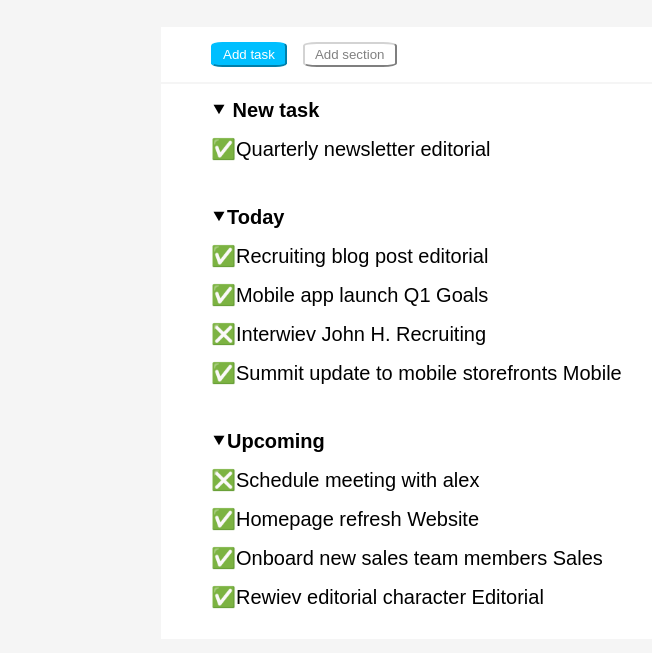
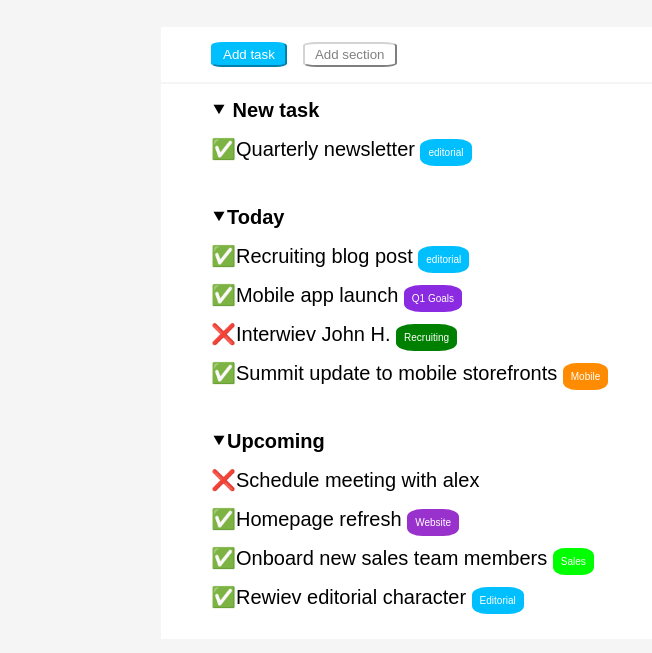
Before and after one commit to GabrieleSalati/html-css-toboolist, a plain HTML site: page index.html in a window 1280 px wide. Shown: the part 73-726 px from the top of the page, without its empty margins (139-791 px from the left). Drawn offline with Linux system fonts and the light colour scheme.

Commit message:
Consegna completata

```diff
--- a/css/style.css
+++ b/css/style.css
@@ -81,3 +81,53 @@ li {
     font-family: Arial, Helvetica, sans-serif;
     font-size: 20px;
 }
+
+/* Etichette */
+
+.blue {
+    padding: 8px;
+    background-color:deepskyblue;
+    border-radius: 30%;
+    font-size: 10px;
+    color: white;
+}
+
+#purple {
+    padding: 8px;
+    background-color: blueviolet;
+    border-radius: 30%;
+    font-size: 10px;
+    color: white;
+}
+
+#green {
+    padding: 8px;
+    background-color:green;
+    border-radius: 30%;
+    font-size: 10px;
+    color: white;
+}
+
+#orange{
+    padding: 8px;
+    background-color:darkorange;
+    border-radius: 30%;
+    font-size: 10px;
+    color: white;
+}
+
+#pink {
+    padding: 8px;
+    background-color:darkorchid;
+    border-radius: 30%;
+    font-size: 10px;
+    color: white;
+}
+
+#lgreen {
+    padding: 8px;
+    background-color:lime;
+    border-radius: 30%;
+    font-size: 10px;
+    color: white;
+}
--- a/index.html
+++ b/index.html
@@ -36,24 +36,24 @@
 
         <ul>
             <li>&#11206; <b>New task</b></li>
-            <li>&#9989;Quarterly newsletter <span>editorial</span></li>
+            <li>&#9989;Quarterly newsletter <span class="blue">editorial</span></li>
         </ul>
 
 
         <ul>
             <li>&#11206;<b>Today</b></li>
-            <li>&#9989;Recruiting blog post <span>editorial</span></li>
-            <li>&#9989;Mobile app launch <span>Q1 Goals</span></li>
-            <li>&#10062;Interwiev John H. <span>Recruiting</span></li>
-            <li>&#9989;Summit update to mobile storefronts <span>Mobile</span></li>
+            <li>&#9989;Recruiting blog post <span class="blue">editorial</span></li>
+            <li>&#9989;Mobile app launch <span id="purple">Q1 Goals</span></li>
+            <li>&#10060;Interwiev John H. <span id="green">Recruiting</span></li>
+            <li>&#9989;Summit update to mobile storefronts <span id="orange">Mobile</span></li>
         </ul>
 
         <ul>
             <li>&#11206;<b>Upcoming</b></li>
-            <li>&#10062;Schedule meeting with alex</li>
-            <li>&#9989;Homepage refresh <span>Website</span></li>
-            <li>&#9989;Onboard new sales team members <span>Sales</span></li>
-            <li>&#9989;Rewiev editorial character <span>Editorial</span></li>
+            <li>&#10060;Schedule meeting with alex</li>
+            <li>&#9989;Homepage refresh <span id="pink">Website</span></li>
+            <li>&#9989;Onboard new sales team members <span id="lgreen">Sales</span></li>
+            <li>&#9989;Rewiev editorial character <span class="blue">Editorial</span></li>
         </ul>
 
 
```
